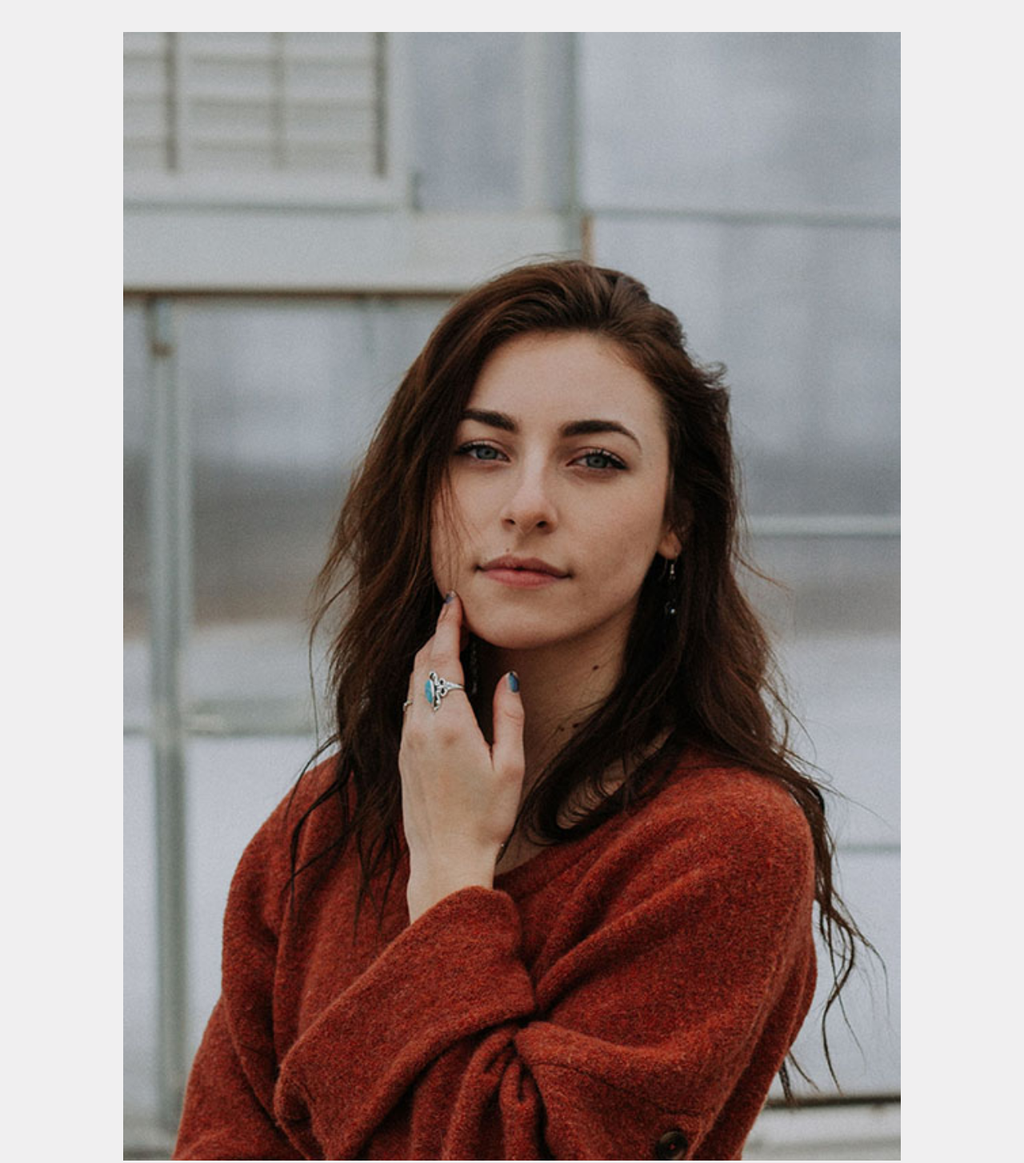
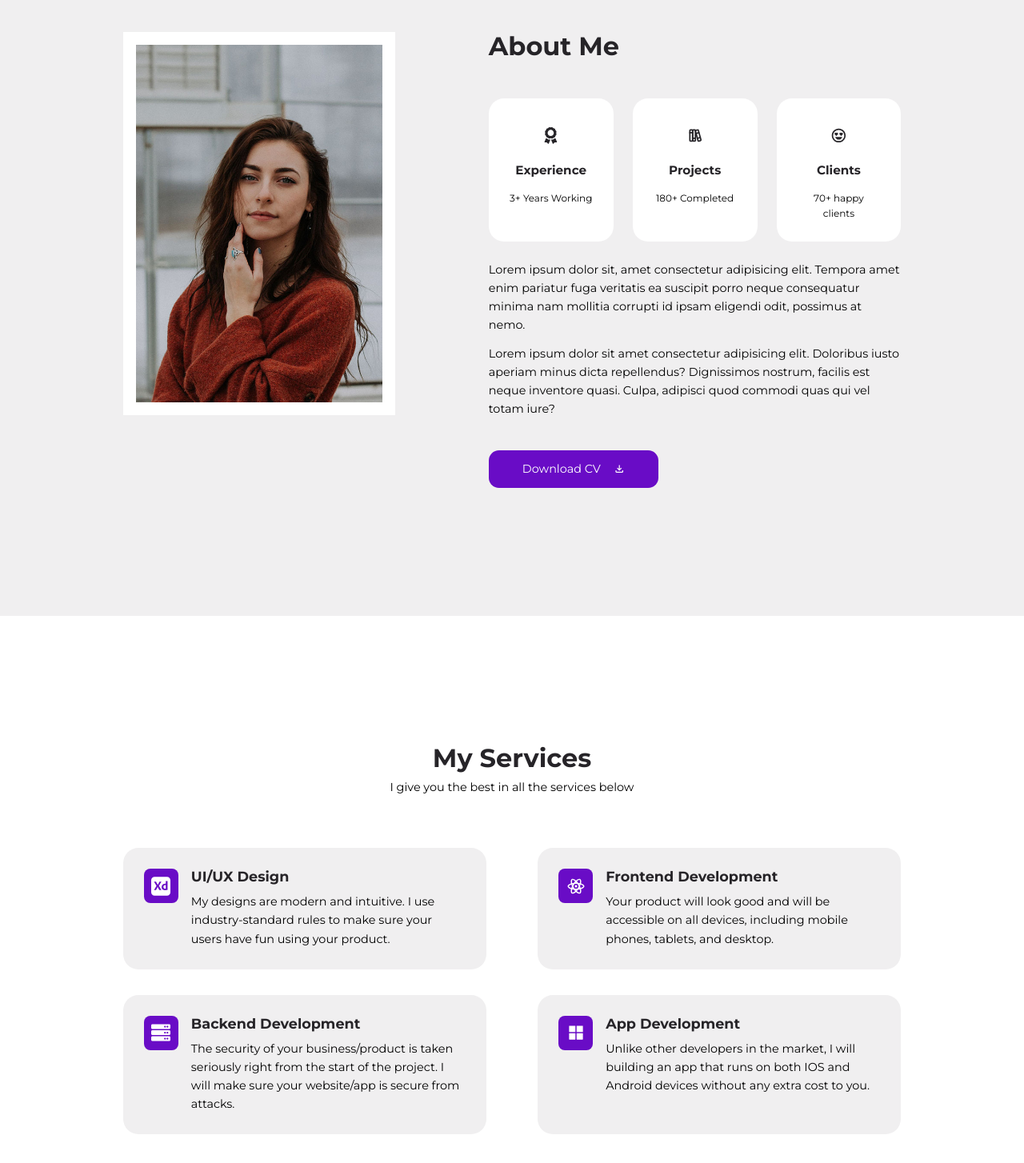
Before and after one commit to steph-ayo/portfolio-website-with-theme-customization, a React (Create React App) app: page / in a window 1280 px wide. Shown: the part 920-2374 px from the top of the page at 80% size. Built offline with nearby package versions, Linux system fonts and the light colour scheme.

Commit message:
about and portfolio section update

```diff
--- /dev/null
+++ b/src/components/Card.jsx
@@ -0,0 +1,11 @@
+import "./card.css";
+
+const Card = ({ children, className, onClick }) => {
+  return (
+    <article className={`card ${className}`} onClick={onClick}>
+      {children}
+    </article>
+  );
+};
+
+export default Card;
--- /dev/null
+++ b/src/components/card.css
@@ -0,0 +1,29 @@
+.card {
+  background: var(--color-white);
+  padding: 1.5rem;
+  border: 2px solid transparent;
+  border-radius: var(--border-radius-1);
+  transition: var(--transition);
+}
+
+.card:hover {
+  background: transparent;
+  border-color: var(--color-white);
+  transform: translateY(0.5rem);
+}
+
+.card.light {
+  background: var(--color-light);
+}
+
+.card.light:hover {
+  background: transparent;
+  border-color: var(--color-light);
+}
+
+/* MEDIA QUERIES (Phones)  */
+@media screen and (max-width: 600px) {
+  .card {
+    padding: 1.2rem;
+  }
+}
--- a/src/sections/about/About.jsx
+++ b/src/sections/about/About.jsx
@@ -1,6 +1,8 @@
 import { MdOutlineFileDownload } from "react-icons/md";
 import AboutImage from "../../assets/about.jpg";
 import CV from "../../assets/cv.pdf";
+import Card from "../../components/Card";
+import data from "./data";
 import "./about.css";
 
 const About = () => {
@@ -14,7 +16,15 @@ const About = () => {
         </div>
         <div className="about__right">
           <h2>About Me</h2>
-          <div className="about__cards"></div>
+          <div className="about__cards">
+            {data.map((item) => (
+              <Card key={item.id} className="about__card">
+                <span className="about__card-icon">{item.icon}</span>
+                <h5>{item.title}</h5>
+                <small>{item.desc}</small>
+              </Card>
+            ))}
+          </div>
           <p>
             Lorem ipsum dolor sit, amet consectetur adipisicing elit. Tempora
             amet enim pariatur fuga veritatis ea suscipit porro neque
--- a/src/sections/about/about.css
+++ b/src/sections/about/about.css
@@ -0,0 +1,83 @@
+.about__container {
+  display: grid;
+  grid-template-columns: 35% 53%;
+  gap: 12%;
+}
+
+.about__portrait {
+  height: fit-content;
+  max-height: 40rem;
+  border: 1rem solid var(--color-white);
+  transition: var(--transition);
+}
+
+.about__portrait:hover {
+  border-width: 0;
+}
+
+.about__cards {
+  margin: 3rem 0 1.5rem;
+  display: grid;
+  grid-template-columns: repeat(3, 1fr);
+  gap: 1.5rem;
+}
+
+.card.about__card {
+  text-align: center;
+}
+
+.about__card-icon {
+  font-size: 1.3rem;
+  color: var(--color-black);
+  border-radius: var(--border-radius-3);
+  width: fit-content;
+  margin-inline: auto;
+  padding: 0.6rem;
+  display: flex;
+  align-items: center;
+  transition: var(--transition);
+}
+
+.card.about__card:hover .about__card-icon {
+  background: var(--color-primary);
+  color: var(--color-white);
+}
+
+.card.about__card h5 {
+  margin: 1rem 0;
+}
+
+.about__right p {
+  margin-bottom: 0.8rem;
+}
+
+.about__right .btn {
+  margin-top: 2.5rem;
+}
+
+/* MEDIA QUERIES (tablets) */
+@media screen and (max-width: 1024px) {
+  .about__left {
+    display: none;
+  }
+
+  .about__container {
+    grid-template-columns: 1fr;
+  }
+
+  .about__right h2 {
+    text-align: center;
+  }
+}
+
+/* MEDIA QUERIES (phones) */
+@media screen and (max-width: 600px) {
+  .about__cards {
+    grid-template-columns: 1fr 1fr;
+    gap: 1rem;
+  }
+
+  .about__right.btn {
+    margin-top: 2rem;
+  }
+}
--- /dev/null
+++ b/src/sections/about/data.js
@@ -0,0 +1,16 @@
+import { FaAward } from "react-icons/fa";
+import { TbBooks } from "react-icons/tb";
+import { BiHappyHeartEyes } from "react-icons/bi";
+
+const data = [
+  { id: 1, icon: <FaAward />, title: "Experience", desc: "3+ Years Working" },
+  { id: 2, icon: <TbBooks />, title: "Projects", desc: "180+ Completed" },
+  {
+    id: 3,
+    icon: <BiHappyHeartEyes />,
+    title: "Clients",
+    desc: "70+ happy clients",
+  },
+];
+
+export default data;
--- a/src/sections/header/Header.jsx
+++ b/src/sections/header/Header.jsx
@@ -9,7 +9,10 @@ const Header = () => {
         <div className="header__profile">
           <img src={HeaderImage} alt="Header Portait" />
         </div>
-        <h3>Popoola Stephen</h3>
+        <h3>
+          Popoola Stephen DONT FORGET TO USE THE FACE ID JS LIBRARY FOR THIS
+          BACKGROUND
+        </h3>
         <p>
           You are a click away from building your dream website or web app. Send
           me the details of your project for a modern, mobile responsive, highly
--- a/src/sections/portfolio/Portfolio.jsx
+++ b/src/sections/portfolio/Portfolio.jsx
@@ -3,7 +3,11 @@ import "./portfolio.css";
 const Portfolio = () => {
   return (
     <section id="portfolio">
-      <h2>PORTFOLIO</h2>
+      <h2>Recent Projects</h2>
+      <p>
+        Check some of the projects I recently worked on for my clients. Use the
+        butoons to toggle the different categories.
+      </p>
     </section>
   );
 };
--- /dev/null
+++ b/src/sections/portfolio/data.js
@@ -0,0 +1,95 @@
+import Image1 from "../../assets/project1.jpg";
+import Image2 from "../../assets/project2.jpg";
+import Image3 from "../../assets/project3.jpg";
+import Image4 from "../../assets/project4.jpg";
+import Image5 from "../../assets/project5.jpg";
+import Image6 from "../../assets/project6.jpg";
+import Image7 from "../../assets/project7.jpg";
+import Image8 from "../../assets/project8.jpg";
+import Image9 from "../../assets/project9.jpg";
+
+const data = [
+  {
+    id: 1,
+    category: "uiux",
+    image: Image1,
+    title: "Project Title One (UIUX)",
+    desc: "Provident similique accusantium nemo autem. Veritatis obcaecati tenetur iure eius earum ut molestias architecto voluptate aliquam nihil, eveniet aliquid culpa officia aut!",
+    demo: "http://egatortutorials.com",
+    github: "https://github.com/egattor",
+  },
+  {
+    id: 2,
+    category: "frontend",
+    image: Image2,
+    title: "Project Title Two (Frontend)",
+    desc: "Provident similique accusantium nemo autem. Veritatis obcaecati tenetur iure eius earum ut molestias architecto voluptate aliquam nihil, eveniet aliquid culpa officia aut!",
+    demo: "http://egatortutorials.com",
+    github: "https://github.com/egattor",
+  },
+  {
+    id: 3,
+    category: "frontend",
+    image: Image3,
+    title: "Project Title Three (Frontend)",
+    desc: "Provident similique accusantium nemo autem. Veritatis obcaecati tenetur iure eius earum ut molestias architecto voluptate aliquam nihil, eveniet aliquid culpa officia aut!",
+    demo: "http://egatortutorials.com",
+    github: "https://github.com/egattor",
+  },
+  {
+    id: 4,
+    category: "uiux",
+    image: Image4,
+    title: "Project Title Four (UIUX)",
+    desc: "Provident similique accusantium nemo autem. Veritatis obcaecati tenetur iure eius earum ut molestias architecto voluptate aliquam nihil, eveniet aliquid culpa officia aut!",
+    demo: "http://egatortutorials.com",
+    github: "https://github.com/egattor",
+  },
+  {
+    id: 5,
+    category: "uiux",
+    image: Image5,
+    title: "Project Title Five (UIUX)",
+    desc: "Provident similique accusantium nemo autem. Veritatis obcaecati tenetur iure eius earum ut molestias architecto voluptate aliquam nihil, eveniet aliquid culpa officia aut! ",
+    demo: "http://egatortutorials.com",
+    github: "https://github.com/egattor",
+  },
+  {
+    id: 6,
+    category: "frontend",
+    image: Image6,
+    title: "Project Title Six (Frontend)",
+    desc: "Provident similique accusantium nemo autem. Veritatis obcaecati tenetur iure eius earum ut molestias architecto voluptate aliquam nihil, eveniet aliquid culpa officia aut!",
+    demo: "http://egatortutorials.com",
+    github: "https://github.com/egattor",
+  },
+  {
+    id: 7,
+    category: "frontend",
+    image: Image7,
+    title: "Project Title Seven (Frontend)",
+    desc: "Provident similique accusantium nemo autem. Veritatis obcaecati tenetur iure eius earum ut molestias architecto voluptate aliquam nihil, eveniet aliquid culpa officia aut!",
+    demo: "http://egatortutorials.com",
+    github: "https://github.com/egattor",
+  },
+  {
+    id: 8,
+    category: "backend",
+    image: Image8,
+    title: "Project Title Eight (Backend)",
+    desc: "Provident similique accusantium nemo autem. Veritatis obcaecati tenetur iure eius earum ut molestias architecto voluptate aliquam nihil, eveniet aliquid culpa officia aut!",
+    demo: "http://egatortutorials.com",
+    github: "https://github.com/egattor",
+  },
+  {
+    id: 9,
+    category: "frontend",
+    image: Image9,
+    title: "Project Title Nine (Frontend)",
+    desc: "Provident similique accusantium nemo autem. Veritatis obcaecati tenetur iure eius earum ut molestias architecto voluptate aliquam nihil, eveniet aliquid culpa officia aut!",
+    demo: "http://egatortutorials.com",
+    github: "https://github.com/egattor",
+  },
+];
+
+export default data;
--- a/src/sections/services/Services.jsx
+++ b/src/sections/services/Services.jsx
@@ -1,9 +1,23 @@
+import data from "./data";
+import Card from "../../components/Card";
 import "./services.css";
 
 const Services = () => {
   return (
     <section id="services">
-      <h2>SERVICES</h2>
+      <h2>My Services</h2>
+      <p>I give you the best in all the services below</p>
+      <div className="container services__container">
+        {data.map((item) => (
+          <Card key={item.id} className="service light">
+            <div className="service__icon">{item.icon}</div>
+            <div className="service__details">
+              <h4>{item.title}</h4>
+              <p>{item.desc}</p>
+            </div>
+          </Card>
+        ))}
+      </div>
     </section>
   );
 };
--- /dev/null
+++ b/src/sections/services/data.js
@@ -0,0 +1,23 @@
+import {SiAdobexd} from 'react-icons/si'
+import {RiReactjsLine} from 'react-icons/ri'
+import {FaServer} from 'react-icons/fa'
+import {AiFillAppstore} from 'react-icons/ai'
+
+
+const data = [
+    {
+        id: 1, icon: <SiAdobexd/>, title: 'UI/UX Design', desc: "My designs are modern and intuitive. I use industry-standard rules to make sure your users have fun using your product."
+    },
+    {
+        id: 2, icon: <RiReactjsLine/>, title: 'Frontend Development', desc: "Your product will look good and will be accessible on all devices, including mobile phones, tablets, and desktop."
+    },
+    {
+        id: 3, icon: <FaServer/>, title: 'Backend Development', desc: "The security of your business/product is taken seriously right from the start of the project. I will make sure your website/app is secure from attacks."
+    },
+    {
+        id: 4, icon: <AiFillAppstore/>, title: 'App Development', desc: 'Unlike other developers in the market, I will building an app that runs on both IOS and Android devices without any extra cost to you.'
+    }
+]
+
+
+export default data
--- a/src/sections/services/services.css
+++ b/src/sections/services/services.css
@@ -0,0 +1,47 @@
+.services__container {
+  display: grid;
+  grid-template-columns: 1fr 1fr;
+  gap: 2rem 4rem;
+}
+
+.card.service {
+  display: flex;
+  align-items: flex-start;
+  gap: 1rem;
+}
+
+.service__icon {
+  background: var(--color-primary);
+  padding: 0.6rem;
+  border-radius: var(--border-radius-3);
+  font-size: 1.5rem;
+  color: var(--color-white);
+  transition: var(--transition);
+}
+
+.service:hover .service__icon {
+  background: var(--color-light);
+  color: var(--color-primary);
+}
+
+.service h4 {
+  margin-bottom: 0.7rem;
+}
+
+/* MEDIA QUERIES (tablets) */
+@media screen and (max-width: 1024px) {
+  .services__container {
+    gap: 1.5rem;
+  }
+}
+
+/* MEDIA QUERIES (phone) */
+@media screen and (max-width: 600px) {
+  .services__container {
+    grid-template-columns: 1fr;
+    gap: 1.2rem;
+  }
+  .card.service {
+    gap: 1.2rem;
+  }
+}
```
